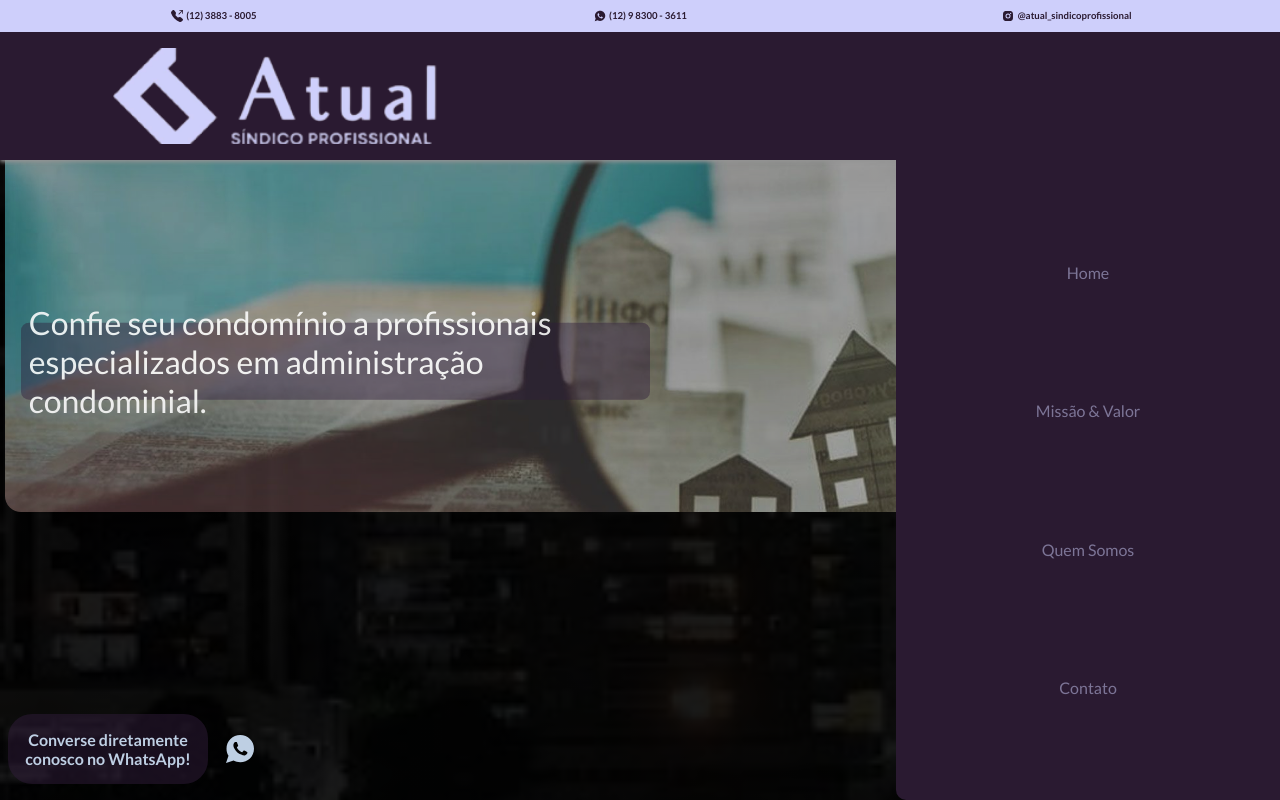
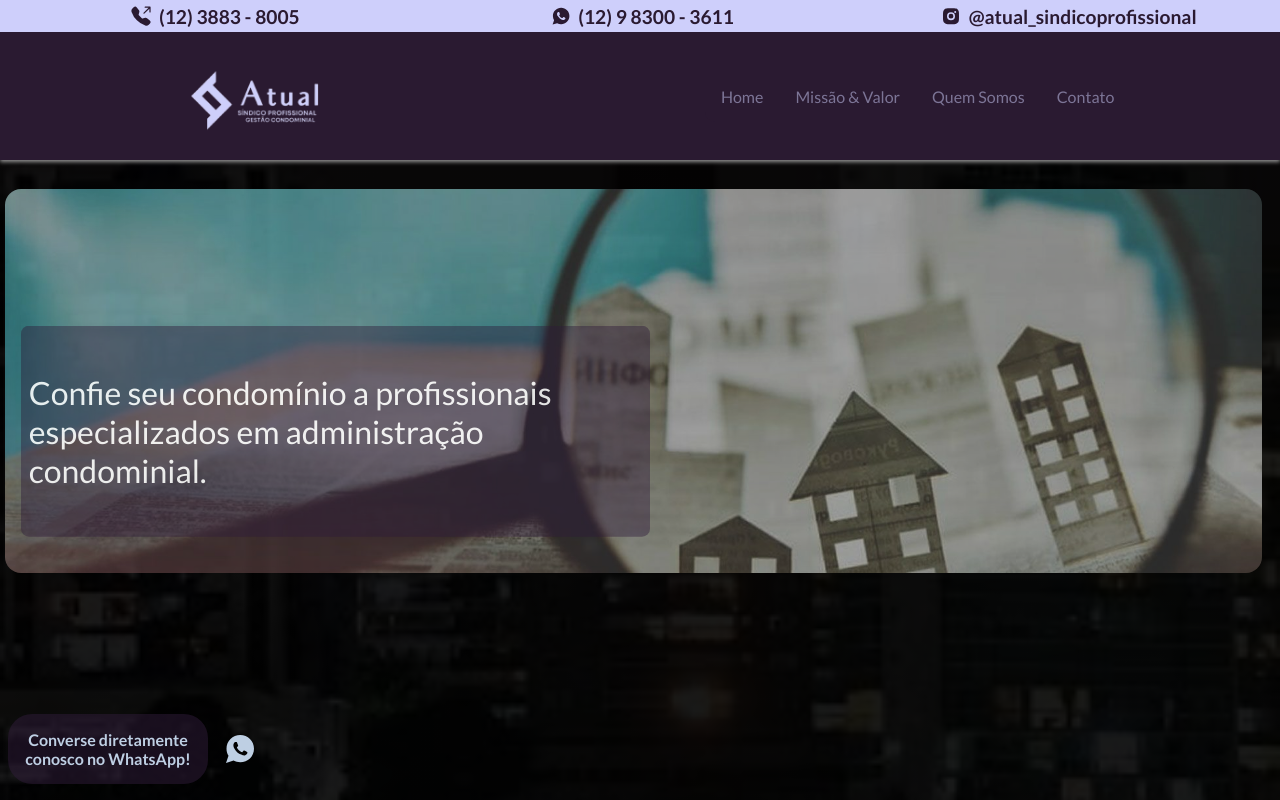
Before and after one commit to phelipelani/atualSindicos, a React (Vite) app in the folder atualSindico/: page / in a window 1280 px wide. Built offline with nearby package versions, Linux system fonts and the light colour scheme.

Commit message:
feat: desktop_home

```diff
--- a/atualSindico/src/Components/NavBar/style.js
+++ b/atualSindico/src/Components/NavBar/style.js
@@ -28,6 +28,7 @@ export const SociaisMidiasStyled = styled.div`
     width: 35%;
     display: flex;
     justify-content: center;
+    align-items: center;
 
     h5 {
       padding: 0.1rem;
@@ -37,6 +38,11 @@ export const SociaisMidiasStyled = styled.div`
   }
 
   @media (min-width: 720px) {
+    .socialContainer {
+    h5{
+      font-size: 1.2rem;
+    }
+  }
   }
 `;
 
@@ -48,6 +54,8 @@ export const Menu_nav_social = styled.div`
   justify-content: space-between;
 
   @media (min-width: 720px) {
+    justify-content: space-around;
+
   }
 `;
 
@@ -63,6 +71,9 @@ export const LogoDivStyle = styled.div`
   }
 
   @media (min-width: 720px) {
+  width: 20%;
+  padding: 0.2rem;
+
   }
 `;
 
@@ -89,6 +100,16 @@ export const NavListStyle = styled.nav`
   }
   a:hover {
     opacity: 1;
+  }
+
+  @media (min-width: 720px){
+    display: flex;
+    flex-direction: row;
+    position: unset;
+    height: 100%;
+    width: 100%;
+    align-items: center;
+    justify-content: space-around;
   }
 }
 `;
--- a/atualSindico/src/Pages/Home/style.js
+++ b/atualSindico/src/Pages/Home/style.js
@@ -65,6 +65,10 @@ export const CarouselStyled = styled.div`
     width: 99vw;
     height: 48vh;
     border-radius: 1rem;
+
+    @media (min-width: 720px){
+      top: 10%;
+    }
   }
 
   .slide-container img {
@@ -73,6 +77,8 @@ export const CarouselStyled = styled.div`
     object-fit: cover;
     border-radius: 1rem;
     opacity: 0.7;
+
+
   }
 
   .slide-text {
@@ -114,8 +120,8 @@ export const CarouselStyled = styled.div`
     .slide-text {
       text-align: start;
       width: 50%;
-      height: 20%;
-      top: 50%;
+      height: 55%;
+      top: 35%;
       font-size: 2rem;
     }
   }
--- a/atualSindico/src/Pages/QuemSomos/style.js
+++ b/atualSindico/src/Pages/QuemSomos/style.js
@@ -40,6 +40,11 @@ export const DivNameStyle = styled.div`
       font-weight: 800;
       font-size: 1.5rem;
     }
+
+    @media (min-width: 720px){
+      margin-top:0;
+      heigth:20%;
+    }
   }
 `;
 
--- a/atualSindico/src/Styles/GlobalStyles.jsx
+++ b/atualSindico/src/Styles/GlobalStyles.jsx
@@ -15,6 +15,12 @@ export const GlobalStyles = createGlobalStyle`
     width: 1rem;
     color:  #2a1a31;
     padding:2px;
+
+    @media (min-width: 720px) {
+        width:2rem;
+        height:1.4rem;
+        padding:0.1rem;
+    }
 }
 .fone:hover{
     color: #fff;
@@ -34,7 +40,6 @@ export const GlobalStyles = createGlobalStyle`
     display:none;
     @media (min-width:720px) {
         display:flex
-
     }
 }
 
```
